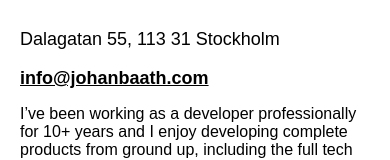
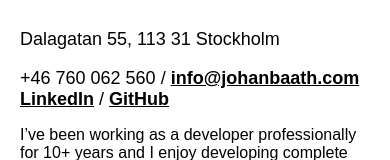
Before and after one commit to sthlmio/web, a Next.js app: page /johan-baath in a window 390 px wide. Shown: the part 201-361 px from the top of the page. Built offline with nearby package versions, Linux system fonts and the light colour scheme; a web font is replaced by a local one.

Commit message:
add phonenumber, linkedin & github

```diff
--- a/pages/johan-baath.js
+++ b/pages/johan-baath.js
@@ -10,7 +10,10 @@ export default function JohanBaath () {
           <InPageHeader/>
           <h2>Johan Bååth</h2>
           <p>Dalagatan 55, 113 31 Stockholm</p>
-          <small><a href="mailto:info@johanbaath.com">info@johanbaath.com</a></small>
+          <small>+46 760 062 560 / <a href="mailto:info@johanbaath.com">info@johanbaath.com</a>
+          <br/>
+          <a href="https://www.linkedin.com/in/johanbaath/">LinkedIn</a> / <a href="https://github.com/johanbaath">GitHub</a>
+          </small>
           <p className="text">
             I’ve been working as a developer professionally for 10+ years and I enjoy developing complete
             products from ground up, including the full tech stack and design.
```
